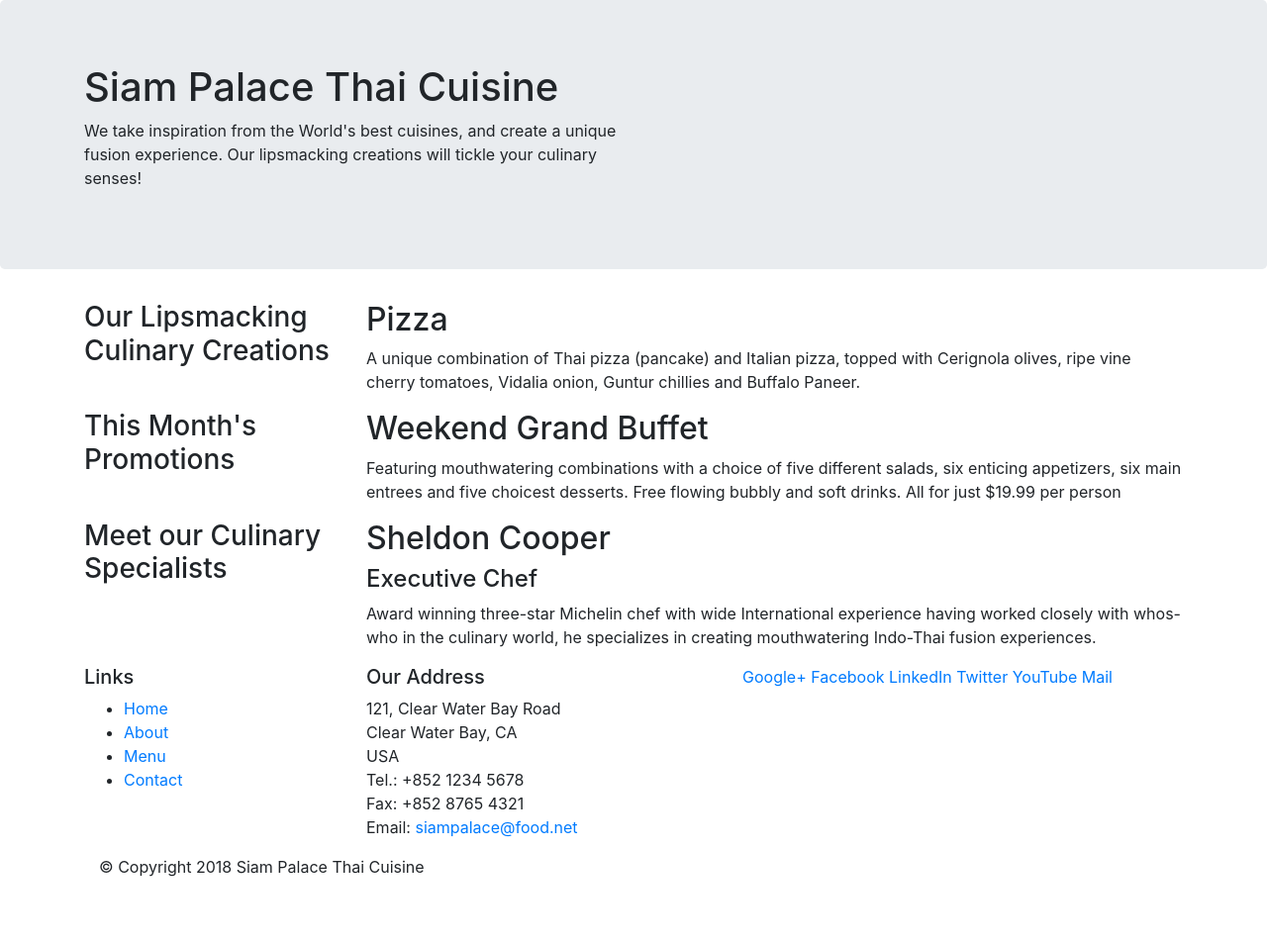
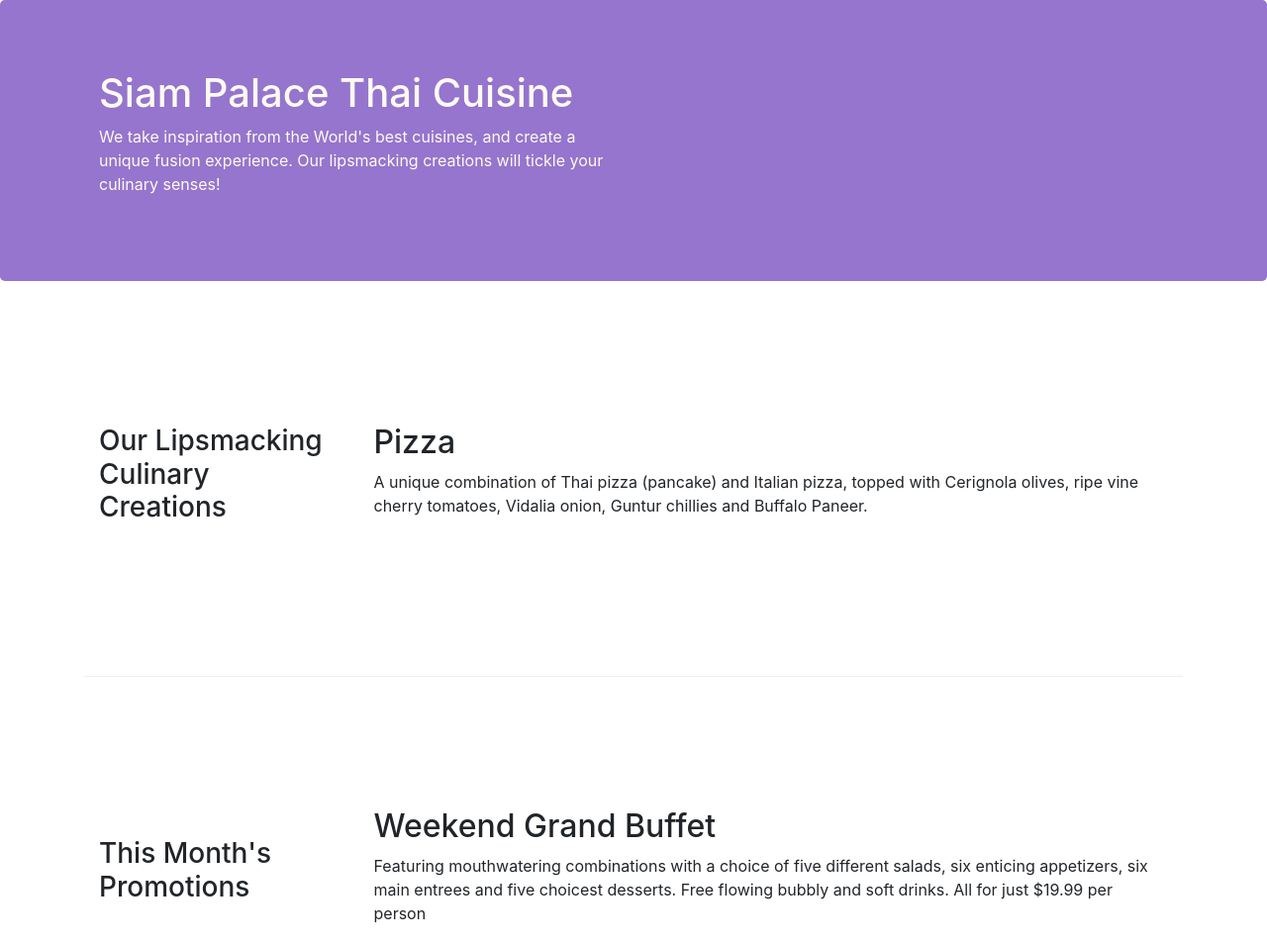
Before and after one commit to JABietoTercero/siamPalaceThaiCuisine, a website: page index.html in a window 1280 px wide. Shown: the top 954 px of the page at 99% size. Before the commit the page ends 904 px from the top, so only its background shows below. Drawn offline with nearby package versions, Linux system fonts and the light colour scheme.

Commit message:
Bootstrap grid system on the Siam Palace web site (part II)

```diff
--- /dev/null
+++ b/css/css.css
@@ -0,0 +1,29 @@
+.row-header{
+    margin:0px auto;
+    padding:0px;
+}
+
+.row-content {
+    margin:0px auto;
+    padding: 50px 0px 50px 0px;
+    border-bottom: 1px ridge;
+    min-height:400px;
+}
+
+.footer{
+    background-color: #D1C4E9;
+    margin:0px auto;
+    padding: 20px 0px 20px 0px;
+}
+.jumbotron {
+    padding:70px 30px 70px 30px;
+    margin:0px auto;
+    background: #9575CD ;
+    color:floralwhite;
+}
+
+address{
+    font-size:80%;
+    margin:0px;
+    color:#0f0f0f;
+}
--- a/index.html
+++ b/index.html
@@ -8,6 +8,7 @@
 <meta http-equiv="x-ua-compatible" content="ie=edge">
 
 <link rel="stylesheet" href="node_modules/bootstrap/dist/css/bootstrap.min.css">
+<link rel="stylesheet" href="css/css.css">
 
 <script src="node_modules/jquery/dist/jquery.slim.min.js"></script>
 <script src="node_modules/popper.js/dist/umd/popper-utils.min.js"></script>
@@ -20,7 +21,7 @@
 
     <header class="jumbotron">
         <div class="container">
-            <div class="row">
+            <div class="row row-header">
                 <div class="col-12 col-sm-6">
                     <h1>Siam Palace Thai Cuisine</h1>
                     <p>We take inspiration from the World's best cuisines, and create a unique fusion experience. Our lipsmacking creations will tickle your culinary senses!</p>
@@ -32,7 +33,7 @@
     </header>
 
     <div class="container">
-        <div class="row">
+        <div class="row row-content align-items-center">
             <div class="col-12 col-sm-4 col-md-3">
                 <h3>Our Lipsmacking Culinary Creations</h3>
             </div>
@@ -43,7 +44,7 @@
         </div>
 
 
-        <div class="row">
+        <div class="row row-content align-items-center">
             <div class="col-12 col-sm-4 col-md-3">
                 <h3>This Month's Promotions</h3>
             </div>
@@ -53,7 +54,7 @@
             </div>
         </div>
 
-        <div class="row">
+        <div class="row row-content align-items-center">
             <div class="col-12 col-sm-4 col-md-3">
                 <h3>Meet our Culinary Specialists</h3>
             </div>
@@ -65,12 +66,12 @@
         </div>
     </div>
 
-    <footer >
+    <footer class="footer">
         <div class="container">
             <div class="row">
                 <div class="col-4 col-sm-3">
                     <h5>Links</h5>
-                    <ul>
+                    <ul class="list-unstyled">
                         <li><a href="#">Home</a></li>
                         <li><a href="#">About</a></li>
                         <li><a href="#">Menu</a></li>
@@ -88,8 +89,8 @@
 		              Email: <a href="mailto:siampalace@food.net">siampalace@food.net</a>
 		           </address>
                 </div>
-                <div class="col-12 col-sm-5 ">
-                    <div>
+                <div class="col-12 col-sm-5 align-self-center ">
+                    <div class="text-center">
                         <a href="http://google.com/+">Google+</a>
                         <a href="http://www.facebook.com/profile.php?id=">Facebook</a>
                         <a href="http://www.linkedin.com/in/">LinkedIn</a>
@@ -99,7 +100,7 @@
                     </div>
                 </div>
            </div>
-           <div>
+           <div class="row justify-content-center">
                 <div class="col-auto">
                     <p>© Copyright 2018 Siam Palace Thai Cuisine</p>
                 </div>
```
